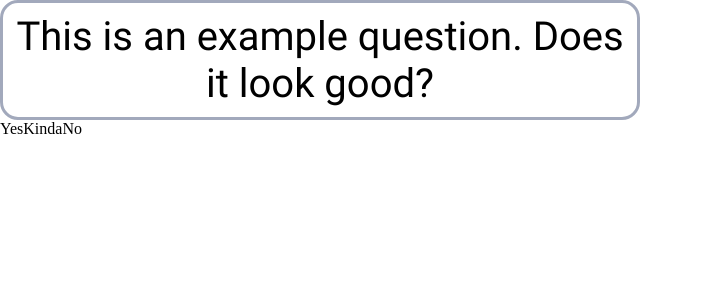
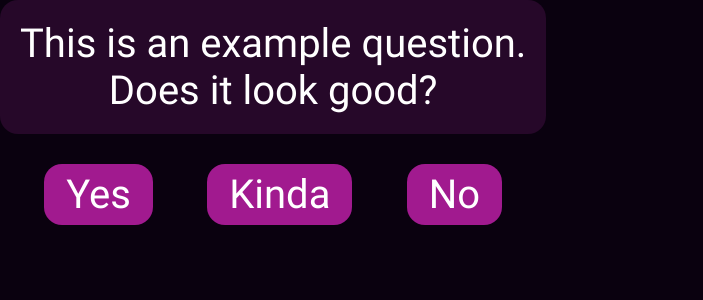
Before and after one commit to Nuffsly/krokkompassen, an Angular app: page / in a window 1280 px wide. Shown: the top 300 px of the page, without its empty margins (0-703 px from the left). Built offline with nearby package versions, Linux system fonts and the light colour scheme.

Commit message:
Did more styling of the question component

```diff
--- a/src/app/question-blocks/question-blocks.component.html
+++ b/src/app/question-blocks/question-blocks.component.html
@@ -1,6 +1,8 @@
 <div class="question-node">
-    <p class="question-text">This is an example question. Does it look good?</p>
-    <button class="answer-button">Yes</button>
-    <button class="answer-button">Kinda</button>
-    <button class="answer-button">No</button>
+    <p class="question-text">This is an example question.<br> Does it look good?</p>
+    <div class="answer-region">
+        <button class="answer-button">Yes</button>
+        <button class="answer-button">Kinda</button>
+        <button class="answer-button">No</button>
+    </div>
 </div>
--- a/src/app/question-blocks/question-blocks.component.scss
+++ b/src/app/question-blocks/question-blocks.component.scss
@@ -1,27 +1,67 @@
-$bgColor: rgba(0, 0, 0, 0);
-$borderColor: rgba(23, 40, 88, 0.4);
+$bgColor: rgb(38, 8, 41);
+$borderColor: rgb(255, 255, 255);
+$buttonBgColor: rgb(161, 26, 143);
+$textColor: rgb(255, 255, 255);
 
-.question-node{
+.question-node {
   display: inline-block;
   width: auto;
   height: auto;
-    background-color: $bgColor;
 }
 
-.question-text{
+.question-text {
   display: block;
-    width: 50vw;
+  width: auto;
   height: auto;
-    padding: 10px;
+  padding: 20px;
 
   background-color: $bgColor;
 
-    border-style: solid;
-    border-width: 3px;
   border-radius: 18px;
-    border-color: $borderColor;
 
   font-size: 2.5em;
   font-family: "Roboto";
   text-align: center;
+  color: $textColor;
 }
+
+.answer-region {
+  display: flex;
+  flex-direction: row;
+  flex-wrap: nowrap;
+  justify-content: space-evenly;
+  column-gap: 10px;
+
+  margin-top: 30px;
+}
+
+.answer-button {
+  display: inline;
+  width: auto;
+  height: auto;
+  padding-left: 20px;
+  padding-right: 20px;
+  padding-top: 5px;
+  padding-bottom: 5px;
+
+  background-color: $buttonBgColor;
+
+  border-radius: 18px;
+  border-style: solid;
+  border-color: transparent;
+  border-width: 2px;
+
+  font-size: 2.5em;
+  font-family: "Roboto";
+  text-align: center;
+  color: $textColor;
+
+  &:hover{
+    background-color: darken($color: $buttonBgColor, $amount: 10);
+  }
+
+  &:focus{
+    border-style: solid;
+    border-color: $borderColor;
+  }
+}
--- a/src/styles.scss
+++ b/src/styles.scss
@@ -88,3 +88,7 @@ meter {
     font-family: "Roboto";
     src: local("Roboto"), url(./assets/fonts/Roboto-Regular.ttf);
 }
+
+body{
+    background-color: rgba(10, 1, 15, 1.0);
+}
```
Lines whose indentation alone changed are shown as unchanged.
